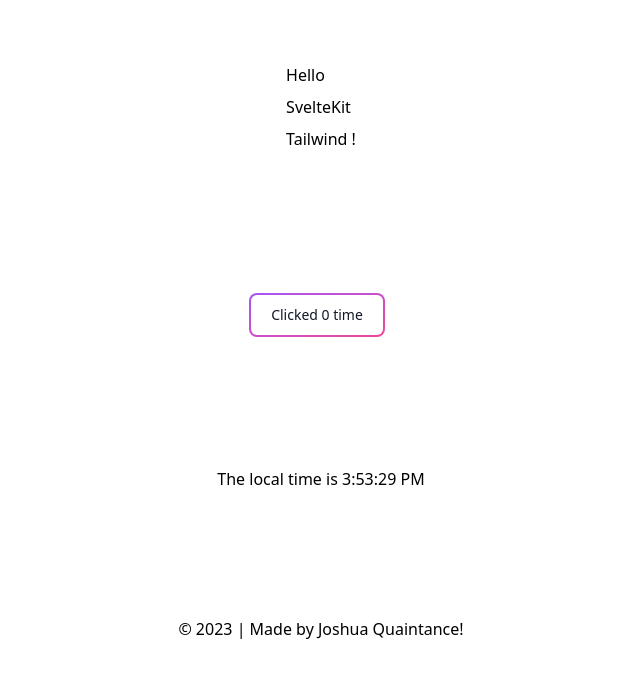
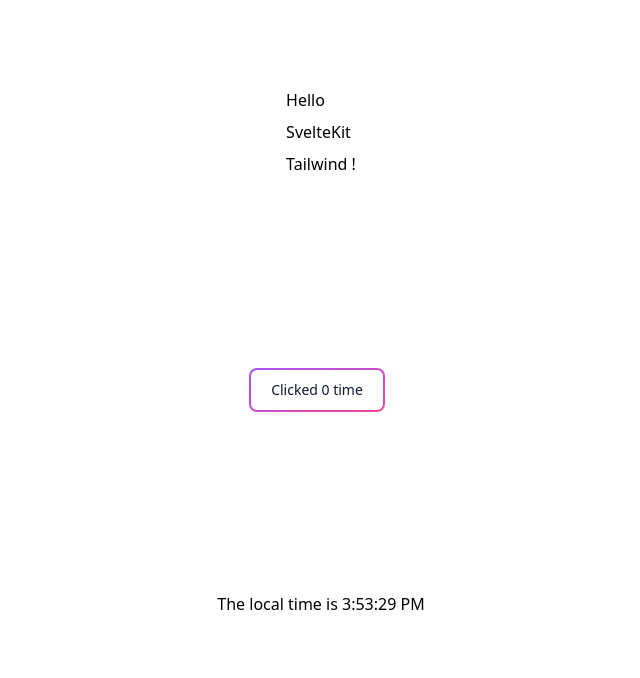
Before and after one commit to WSU-kduncan/f23cicd-JoshQuaintance, a SvelteKit app in the folder website/: page / in a window 1280 px wide. Shown: the top 678 px of the page, without its empty margins (319-959 px from the left). Built offline with nearby package versions, Linux system fonts and the light colour scheme.

Commit message:
remove copyright

```diff
--- a/website/src/components/Clock.svelte
+++ b/website/src/components/Clock.svelte
@@ -1,4 +1,4 @@
-<script>
+<script lang="ts">
     import { time } from '$components/props/clock';
 
     const formatter = new Intl.DateTimeFormat('en', {
--- a/website/src/routes/+page.svelte
+++ b/website/src/routes/+page.svelte
@@ -5,7 +5,6 @@
 
 <svelte:head>
     <title>SvelteKit Template</title>
-
 </svelte:head>
 
 <div class="container">
@@ -25,8 +24,6 @@
     <CounterButton />
 
     <Clock />
-
-    <p>&copy; 2023 | Made by Joshua Quaintance!</p>
 </div>
 
 <style lang="postcss">
```
